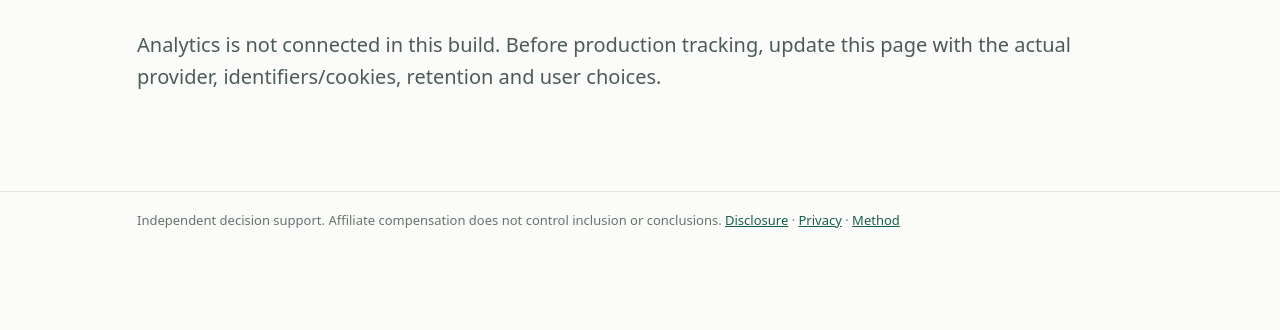
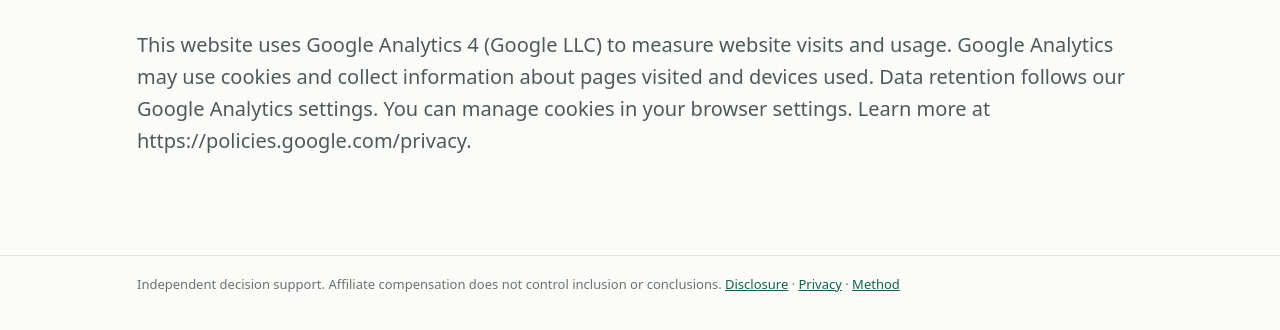
Before and after one commit to opsdecision/opsdecision-site, a plain HTML site: page privacy/index.html in a window 1280 px wide. Shown: the part 220-550 px from the top of the page. Drawn offline with Linux system fonts and the light colour scheme.

Commit message:
Update index.html

```diff
--- a/privacy/index.html
+++ b/privacy/index.html
@@ -7,4 +7,4 @@
 
   gtag('config', 'G-2MN5CX549Z');
 </script>
-  <meta charset="utf-8"><meta name="viewport" content="width=device-width,initial-scale=1"><title>Privacy | ShiftDecision</title><link rel="canonical" href="https://opsdecision.com/privacy/"><link rel="stylesheet" href="/assets/style.css"></head><body><header><div class="nav"><a class="brand" href="/">ShiftDecision</a><nav><a href="/restaurant-scheduling-software/">Scheduling</a><a href="/7shifts-alternatives/">Alternatives</a><a href="/7shifts-vs-homebase/">Comparison</a></nav></div></header><main class="wrap"><h1>Privacy</h1><p class="lede">Analytics is not connected in this build. Before production tracking, update this page with the actual provider, identifiers/cookies, retention and user choices.</p></main><footer class="footer"><div class="foot">Independent decision support. Affiliate compensation does not control inclusion or conclusions. <a href="/affiliate-disclosure/">Disclosure</a> · <a href="/privacy/">Privacy</a> · <a href="/about/">Method</a></div></footer></body></html>
+  <meta charset="utf-8"><meta name="viewport" content="width=device-width,initial-scale=1"><title>Privacy | ShiftDecision</title><link rel="canonical" href="https://opsdecision.com/privacy/"><link rel="stylesheet" href="/assets/style.css"></head><body><header><div class="nav"><a class="brand" href="/">ShiftDecision</a><nav><a href="/restaurant-scheduling-software/">Scheduling</a><a href="/7shifts-alternatives/">Alternatives</a><a href="/7shifts-vs-homebase/">Comparison</a></nav></div></header><main class="wrap"><h1>Privacy</h1><p class="lede">This website uses Google Analytics 4 (Google LLC) to measure website visits and usage. Google Analytics may use cookies and collect information about pages visited and devices used. Data retention follows our Google Analytics settings. You can manage cookies in your browser settings. Learn more at https://policies.google.com/privacy.</p></main><footer class="footer"><div class="foot">Independent decision support. Affiliate compensation does not control inclusion or conclusions. <a href="/affiliate-disclosure/">Disclosure</a> · <a href="/privacy/">Privacy</a> · <a href="/about/">Method</a></div></footer></body></html>
```
